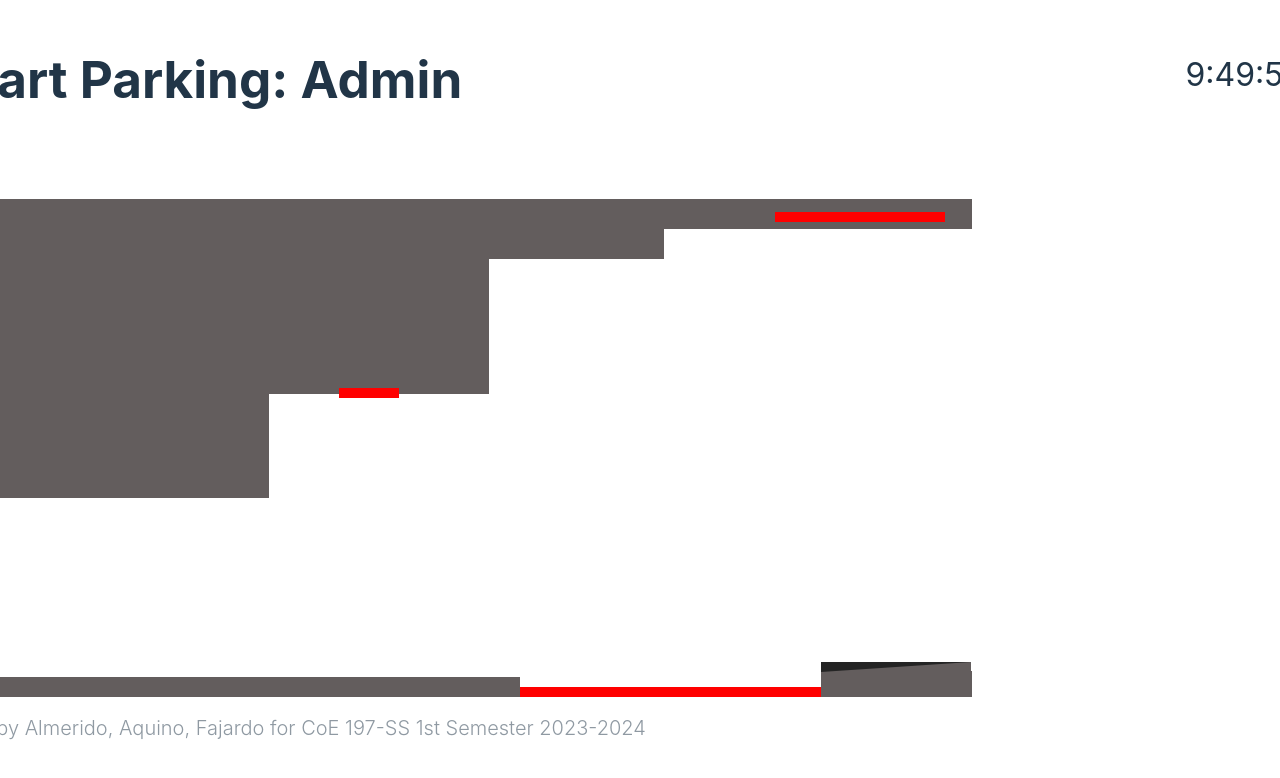
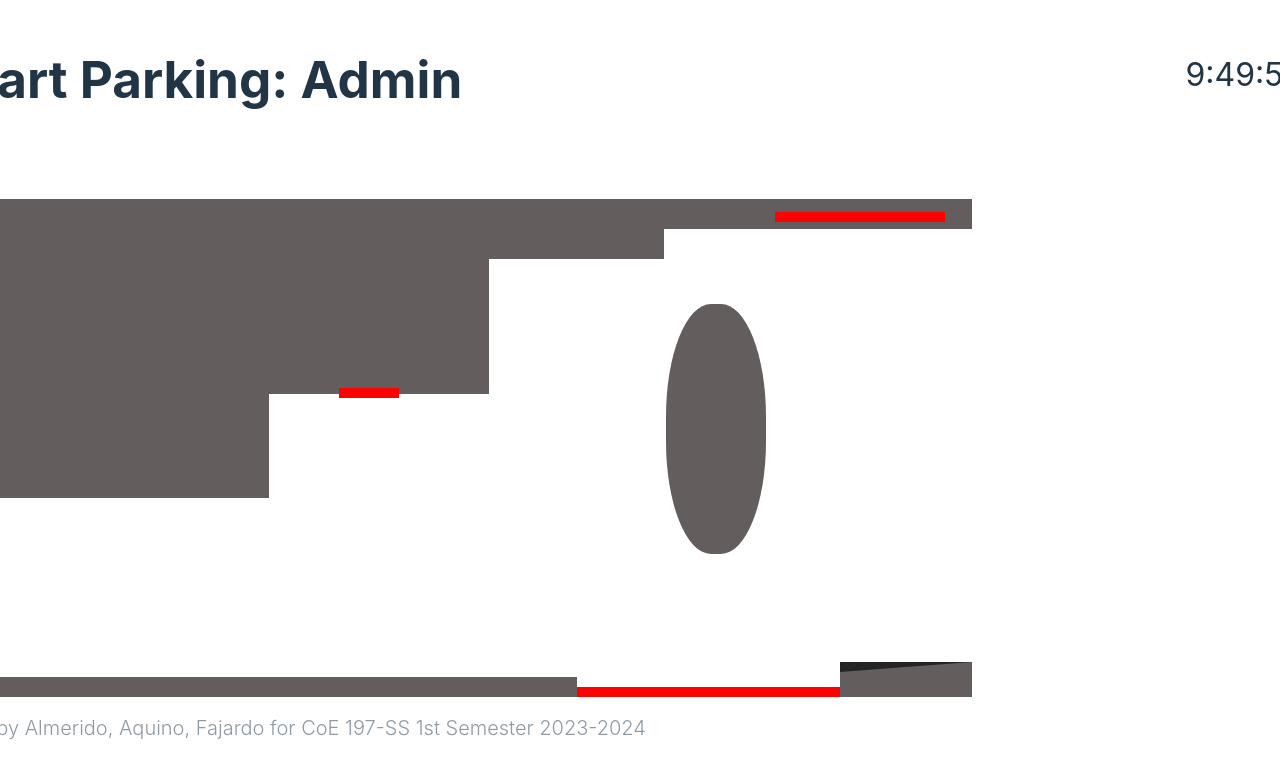
Before and after one commit to alztr2908/coe-197-design-project, a React (Vite) app: page / in a window 1280 px wide. Shown: the top 778 px of the page. Built offline with nearby package versions, Linux system fonts and the light colour scheme.

Commit message:
add oval in map.js

```diff
--- a/src/components/map.css
+++ b/src/components/map.css
@@ -64,7 +64,7 @@
 
 .long-fence {
     background-color: #635D5D;
-    width: 60%;
+    width: 75%;
     /* float: bottom; */
     height: 100%;
 }
@@ -86,6 +86,16 @@
     position: absolute;
     bottom: 25px;
     border-top: 10px solid #242424;;
-    border-right: 150px solid #635D5D;
+    border-right: 132px solid #635D5D;
     width: 0;
 }
+
+.oval {
+    position: absolute;
+    top: 38%;
+    left: 52%;
+    width: 100px;
+    height: 250px;
+    background-color: #635D5D;
+    border-radius: 45%;
+  }
--- a/src/components/map.jsx
+++ b/src/components/map.jsx
@@ -17,7 +17,7 @@ const map = () => {
           <span className="s2"></span>
         </span>
       </div>
-      <span></span>
+      <div className="oval"></div>
     </div>
   );
 };
```
